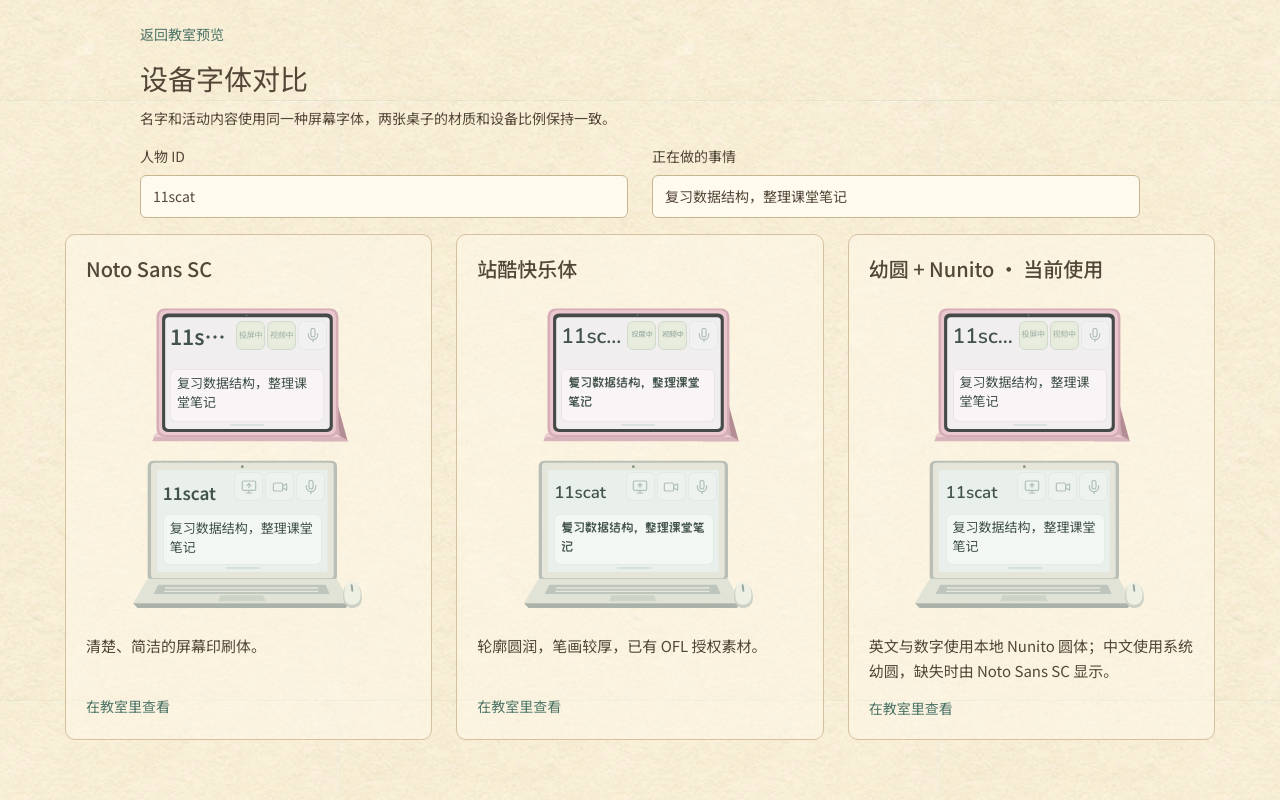
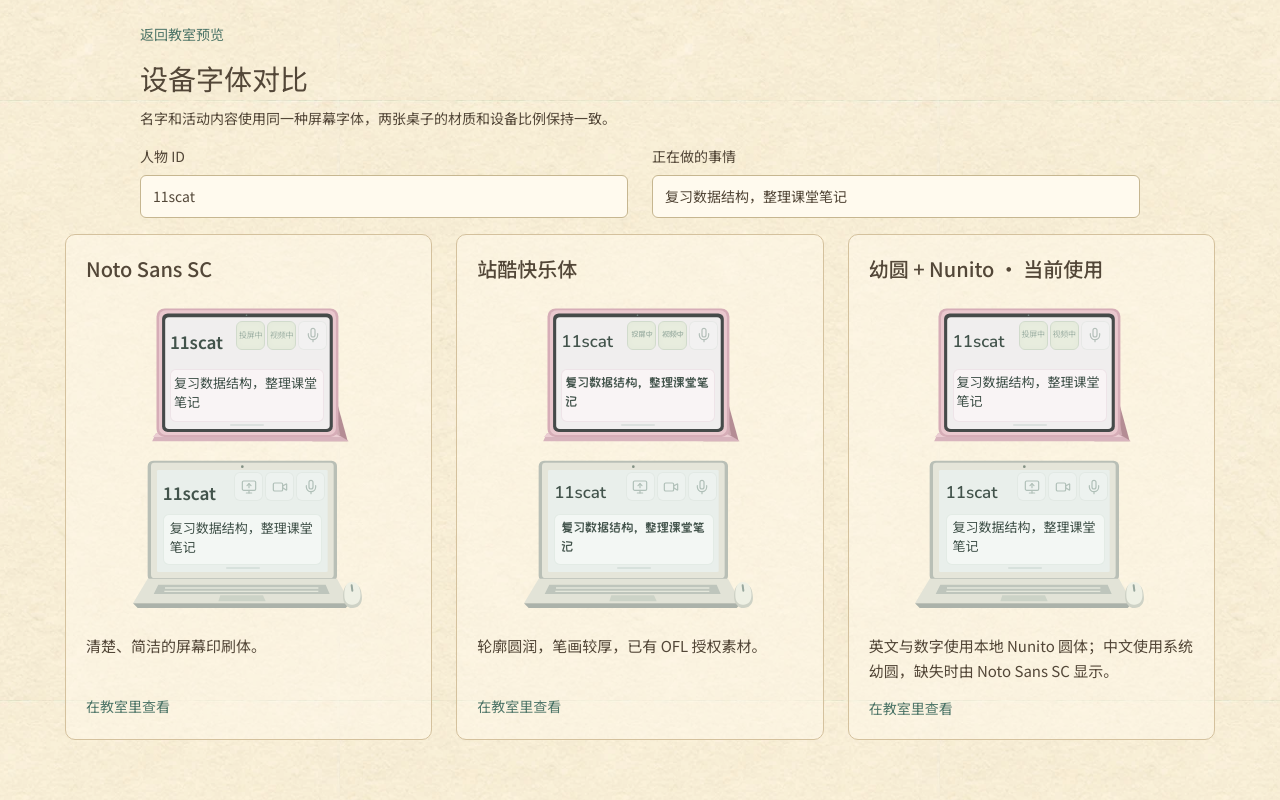
Before and after one commit to Yuumi-11/11scat, a Next.js app: page /classroom-preview/fonts in a window 1280 px wide. Built offline with nearby package versions, Linux system fonts and the light colour scheme.

Commit message:
style: align classroom writing areas and simplify desk calendar

```diff
--- a/app/classroom.css
+++ b/app/classroom.css
@@ -7,7 +7,8 @@
 @font-face { font-family: 'School Caveat'; src: url('/classroom/fonts/caveat.woff2') format('woff2'); font-display: swap; }
 @font-face { font-family: 'School Patrick'; src: url('/classroom/fonts/patrickhand.woff2') format('woff2'); font-display: swap; }
 @font-face { font-family: 'Classroom Sans'; src: url('/classroom/fonts/classroom-sans.woff2') format('woff2'); font-display: swap; font-style: normal; font-weight: 400 600; }
-@font-face { font-family: 'Long Cang'; src: url('/classroom/fonts/long-cang.woff2') format('woff2'); font-display: swap; font-style: normal; font-weight: 400; }
+/* Match fallback glyph height to Classroom Yan without shrinking the whole text run. */
+@font-face { font-family: 'Long Cang'; src: url('/classroom/fonts/long-cang.woff2') format('woff2'); font-display: swap; font-style: normal; font-weight: 400; size-adjust: 90%; }
 @font-face { font-family: 'CHAWP'; src: url('/classroom/fonts/chawp.woff2') format('woff2'); font-display: swap; font-style: normal; font-weight: 400; }
 :root { --page: #f5edda; --panel: #fbf5e6; --soft: #eee2ca; --ink: #534738; --muted: #766b58; --line: #d4c19d; --line-strong: #9f8965; --theme-accent: #527769; --theme-accent-dark: #35594c; --theme-accent-hover: #406555; --theme-soft: #dce4c8; --on-accent: #fff9e7; }
 .classroom-scene {
@@ -17,7 +18,7 @@
   --wood: url('/classroom/wood.webp'); --paper: url('/classroom/paper-fiber.jpg');
   --classroom-ui-font: 'Classroom Sans', 'PingFang SC', 'Microsoft YaHei', sans-serif;
   --desk-overlap: 34px; --chat-bottom-inset: 27px; --scene-top: 10px; --board-frame: 13px;
-  --chat-paper-inset: 12px;
+  --chat-paper-inset: 12px; --chat-paper-bottom-inset: 8px;
   --panel-shift: clamp(0px, calc((100vw - 1166px) * .138182), 38px);
   --board-growth: clamp(0px, calc((100vw - 1166px) * .101818), 28px);
   font-family: var(--classroom-ui-font);
@@ -38,7 +39,7 @@
 .chalk-public-tasks li { display: flex; gap: 18px; align-items: baseline; flex: 0 0 auto; min-width: 0; }
 .chalk-public-tasks li::before { content: ''; width: 13px; height: 13px; flex-shrink: 0; border: 2px solid #f3eedbbb; border-radius: 2px 3px 1px 4px; transform: rotate(-4deg); }
 .chalk-lettering { font: clamp(26px, 3.6vw, 51px)/1.2 'Classroom Yan', 'Long Cang', cursive; -webkit-text-stroke: .28px currentColor; overflow-wrap: anywhere; min-width: 0; display: block; mask-image: url('/classroom/chalk-grain.png'); mask-size: 192px; }
-.classroom-scene .side-panel { position: relative; min-height: 0; padding: 6px var(--chat-paper-inset) 8px; border: 10px solid #d3a465; border-radius: 12px; background: #fbf4e2 var(--paper) center / 560px; box-shadow: none; }
+.classroom-scene .side-panel { position: relative; min-height: 0; padding: 6px var(--chat-paper-inset) var(--chat-paper-bottom-inset); border: 10px solid #d3a465; border-radius: 12px; background: #fbf4e2 var(--paper) center / 560px; box-shadow: none; }
 .classroom-scene .side-tabs { position: relative; margin: 0; padding: 0 40px 0 0; height: 42px; display: flex; gap: 8px; align-items: end; flex: 0 0 auto; border-bottom: 0; background: transparent; overflow: visible; }
 .classroom-scene .side-tabs > button { position: relative; flex: 1; height: 42px; min-width: 0; padding: 7px 8px; border: 0; border-radius: 10px 13px 0 0; background: #eaddbf; color: #7f5d3e; font: 500 19px/1.2 var(--classroom-ui-font); letter-spacing: .06em; box-shadow: none; }
 .classroom-scene .side-tabs > button.active { background: #4f7669; color: #fff6df; }
@@ -100,7 +101,7 @@
 .classroom-scene .projector-control { max-width: 150px; mix-blend-mode: normal; }
 .classroom-scene .share-canvas > .main-fullscreen-button { position: absolute; top: auto; bottom: 21px; right: 14px; width: 36px; height: 36px; display: grid; place-items: center; border-radius: 3px; padding: 0; border: 0; color: #fbf6df; background: #2b4d4040; }
 .classroom-scene .chat-view { flex: 1; min-height: 0; padding: 0; gap: 0; margin-top: -4px; }
-.classroom-scene .message-list { min-height: 0; flex: 1; gap: 5px; padding: 14px 6px 14px 24px; background-image: linear-gradient(to right, transparent 14px, #c9968260 14px 15px, transparent 15px), repeating-linear-gradient(transparent 0 33px, #a99c7526 33px 34px); background-attachment: local; }
+.classroom-scene .message-list { min-height: 0; flex: 1; gap: 5px; padding: 14px 6px 14px 24px; background-image: linear-gradient(to right, transparent 14px, #b8706b80 14px 15px, transparent 15px), repeating-linear-gradient(transparent 0 33px, #a99c7526 33px 34px); background-attachment: local; }
 .classroom-scene .message { margin: 0; max-width: 94%; flex-shrink: 0; }
 .classroom-scene .message > span { font-size: 11px; color: #897c65; margin: 0 6px 3px; }
 .classroom-scene .message p { position: relative; padding: 10px 13px; border: 0; border-radius: 8px 6px 9px 4px / 6px 8px 5px 7px; background: linear-gradient(#eee1c6e6,#eee1c6e6), var(--paper) center / 400px; color: #514738; font: 15px/1.6 var(--classroom-ui-font); box-shadow: 0 2px 2px #6b51371a, 1px 4px 7px #6b51370b; transform: rotate(-.2deg); }
@@ -117,8 +118,8 @@
 .classroom-scene .bell-body { transform-origin: 38px 36px; transition: transform .2s ease-out; }
 .classroom-scene .room-bell-trigger:is(:hover, :focus-visible) .bell-body { transform: rotate(-9deg); }
 .classroom-scene .room-bell-trigger:is(.is-ringing, .has-incoming) .bell-body { animation: school-bell .5s ease-in-out infinite alternate; }
-.classroom-scene .task-view { flex: 1; min-height: 0; padding: 12px 0 0; }
-.classroom-scene .task-view .task-scroll { display: grid; grid-template-columns: minmax(0,1fr); grid-template-rows: repeat(2,minmax(0,1fr)); gap: 12px; height: 100%; padding: 2px; overflow: hidden; }
+.classroom-scene .task-view { flex: 1; min-height: 0; padding: 0; margin: 0 calc(-1 * var(--chat-paper-inset)) calc(-1 * var(--chat-paper-bottom-inset)); }
+.classroom-scene .task-view .task-scroll { display: grid; grid-template-columns: minmax(0,1fr); grid-template-rows: repeat(2,minmax(0,1fr)); gap: 0; height: 100%; padding: 0; overflow: hidden; scrollbar-gutter: auto; }
 .classroom-scene .task-person-card { display: flex; flex-direction: column; min-height: 0; padding: 0 9px; border: 0; border-radius: 0; background: transparent; overflow: hidden; }
 .classroom-scene .task-person-card + .task-person-card { border-left: 0; }
 .classroom-scene .activity-heading { padding-bottom: 8px; border-color: #cbb58c80; }
@@ -192,7 +193,7 @@
   .chalk-date { font-size: 17px; top: 18%; right: 4%; }.chalk-lettering { font-size: 28px; }
   .chalk-public-tasks { inset: 25% 7% 38px; gap: 7px; }
   .classroom-scene { --chat-paper-inset: 8px; }
-  .classroom-scene .side-panel { padding: 4px var(--chat-paper-inset) 8px; }.classroom-scene .side-tabs { height: 38px; }
+  .classroom-scene .side-panel { padding: 4px var(--chat-paper-inset) var(--chat-paper-bottom-inset); }.classroom-scene .side-tabs { height: 38px; }
   .classroom-scene .side-tabs > button { font-size: 18px; }
   .classroom-scene .task-copy strong { font-size: 14px; }
   .classroom-scene .whiteboard-shell { grid-template-columns: minmax(0,1fr) 42px; padding-bottom: 33px; }
@@ -370,13 +371,11 @@
 .device-screen { position: absolute; left: 12.5%; right: 12.5%; top: 13%; bottom: 15%; display: flex; flex-direction: column; padding: 3px 0 6px; pointer-events: auto; overflow: hidden; color: #42534b; font-family: var(--device-font); }
 .device-laptop .device-screen { left: 13%; right: 18%; top: 11%; bottom: 27%; }
 .device-tablet .device-screen { left: 13.5%; right: 15%; top: 13%; bottom: 15%; }
-.device-tablet .device-activity { background: #fff9fa9c; border-color: #d5bec64d; }
+.device-tablet .device-activity { padding-inline: 3px; background: #fff9fa9c; border-color: #d5bec64d; }
 .device-screen::after { content: ''; position: absolute; bottom: 2px; left: calc(50% - 17px); width: 34px; height: 2px; border-radius: 2px; background: #a6b9b044; pointer-events: none; }
-.device-identity { height: 35px; flex: 0 0 35px; max-width: calc(100% - 97px); padding: 0 0 0 3px; margin-top: -4px; display: flex; align-items: center; }
-.device-name { display: block; width: 100%; font: 600 21px/1.3 var(--device-font); overflow: hidden; text-overflow: ellipsis; white-space: nowrap; }
-/* Keep the shared header's flow height so the lower name does not consume input space. */
-.device-laptop .device-identity { align-items: flex-start; pointer-events: none; }
-.device-laptop .device-name { font-size: 17px; margin-top: 11px; height: 38.3px; }
+/* Both screens share the same name inset and flow reservation above the writing area. */
+.device-identity { height: 35px; flex: 0 0 35px; max-width: calc(100% - 97px); padding: 0 0 0 3px; margin-top: -4px; display: flex; align-items: flex-start; pointer-events: none; }
+.device-name { display: block; width: 100%; height: 38.3px; margin-top: 11px; font: 600 17px/1.3 var(--device-font); overflow: hidden; text-overflow: ellipsis; white-space: nowrap; }
 .device-media-status { position: absolute; top: 0; right: 0; display: flex; gap: 2px; }
 .classroom-scene .device-media-status button { display: flex; align-items: center; justify-content: center; gap: 2px; width: 29px; min-width: 29px; height: 29px; padding: 1px; border: 1px solid #c2cec680; border-radius: 6px; background: #f7faf8b3; color: #6c877b; font: 8px/1 var(--device-font); }
 .device-media-status button svg { width: 16px; height: 16px; }.device-media-status button:disabled { opacity: .45; cursor: default; }
@@ -385,7 +384,7 @@
 .device-activity { flex: 1; min-height: 0; display: flex; flex-direction: column; margin: clamp(8px,6.67cqw,16px) 3px 0; padding: 4px 6px; background: #fbfdfb8c; border: 1px solid #c4d3c859; border-radius: 6px; }
 .device-laptop .device-activity { margin-top: 8px; }
 .device-activity .activity-box { flex: 1; min-height: 0; display: flex; flex-direction: column; gap: 2px; padding: 0; margin: 0; }
-.classroom-scene .device-activity :is(p,textarea) { flex: 1; width: 100%; height: 100%; min-height: 0; margin: 0; padding: 0; background: transparent; border: 0; border-radius: 0; box-shadow: none; resize: none; color: #42534b; font: 13px/1.45 var(--device-font); overflow-wrap: anywhere; white-space: pre-wrap; }
+.classroom-scene .device-activity :is(p,textarea) { flex: 1; width: 100%; height: 100%; max-width: 146px; max-height: 41px; min-height: 0; margin: 0; padding: 0; background: transparent; border: 0; border-radius: 0; box-shadow: none; resize: none; color: #42534b; font: 13px/1.45 var(--device-font); overflow-wrap: anywhere; white-space: pre-wrap; }
 .device-activity p { overflow-y: auto; scrollbar-width: thin; }.device-activity textarea { overflow: hidden; }.device-activity small { position: absolute; width: 1px; height: 1px; overflow: hidden; clip-path: inset(50%); }
 .classroom-seating-settings label { display: grid; gap: 8px; margin: 16px 0; }.classroom-seating-settings select { padding: 8px; border: 1px solid #b8bda9; background: #f8f4e8; border-radius: 6px; color: #495c4f; }
 .classroom-board-settings > div { display: flex; justify-content: space-between; margin: 12px 0; }
@@ -393,8 +392,7 @@
 @container (max-width:210px) {
   .device-screen { padding-top: 1px; padding-bottom: 5px; }
   .device-identity { max-width: calc(100% - 79px); height: 29px; flex-basis: 29px; }
-  .device-name { font-size: 18px; }
-  .device-laptop .device-name { font-size: 16px; margin-top: 7px; height: 32px; }
+  .device-name { font-size: 16px; margin-top: 7px; height: 32px; }
   .classroom-scene .device-media-status button { width: 24px; min-width: 24px; height: 24px; font-size: 7px; }
   .device-activity, .device-laptop .device-activity { margin-top: 7px; padding: 3px; }
   .classroom-scene .device-activity :is(p,textarea) { font-size: 11px; line-height: 1.4; }
@@ -413,9 +411,11 @@
 .classroom-scene .device-media-status button:focus-visible { outline: 2px solid #658d7b; outline-offset: -2px; }
 .classroom-scene .prop-calendar-entry { background-image: url('/classroom/calendar-entry.svg'); }
 .classroom-scene .desk-media { gap: clamp(6px,1vw,14px); }
+.classroom-scene .desk-media .calendar-entry-button { flex-grow: 1.35; max-width: 144px; }
 .classroom-scene .side-tabs::after { content: ''; position: absolute; left: calc(-1 * var(--chat-paper-inset)); right: calc(-1 * var(--chat-paper-inset)); bottom: 0; height: 2px; background: #b99c755e; pointer-events: none; }
 .classroom-scene .side-tabs > button:nth-of-type(2) { margin-right: -14px; }
-.classroom-scene .todo-paper-card { min-width: 0; padding: 11px 13px 4px; border: 1px solid #d7cdbc80; border-radius: 7px 5px 8px 6px; background: linear-gradient(#fffdf4e8,#fffdf4e8),var(--paper) center / 500px; box-shadow: 1px 2px 2px #79634718; --todo-font: 'School Caveat','Classroom Yan','Long Cang',cursive; }
+.classroom-scene .todo-paper-card { min-width: 0; padding: 11px 13px 4px; border: 0; border-radius: 0; background: linear-gradient(#fffdf4e8,#fffdf4e8),var(--paper) center / 500px; box-shadow: none; --todo-font: 'School Caveat','Classroom Yan','Long Cang',cursive; }
+.classroom-scene .todo-paper-card + .todo-paper-card { border-top: 2px solid #b99c755e; }
 .classroom-scene .todo-paper-card .activity-heading { display: flex; flex: 0 0 auto; align-items: center; gap: 7px; padding: 0 0 4px; margin: 0; border: 0; min-height: 29px; }
 .classroom-scene .todo-paper-card .activity-heading > strong { font: 400 23px/1.1 var(--todo-font); max-width: 45%; overflow: hidden; text-overflow: ellipsis; white-space: nowrap; color: #615948; }
 .classroom-scene .todo-paper-card .todo-note { margin-left: auto; width: min(100px,38%); flex-shrink: 1; min-width: 0; position: relative; }
```
Also changed, not shown: public/classroom/ATTRIBUTION.md (+2 -0 lines), public/classroom/calendar-entry.svg, 3 other files (tests, documents, lock files or other folders).
